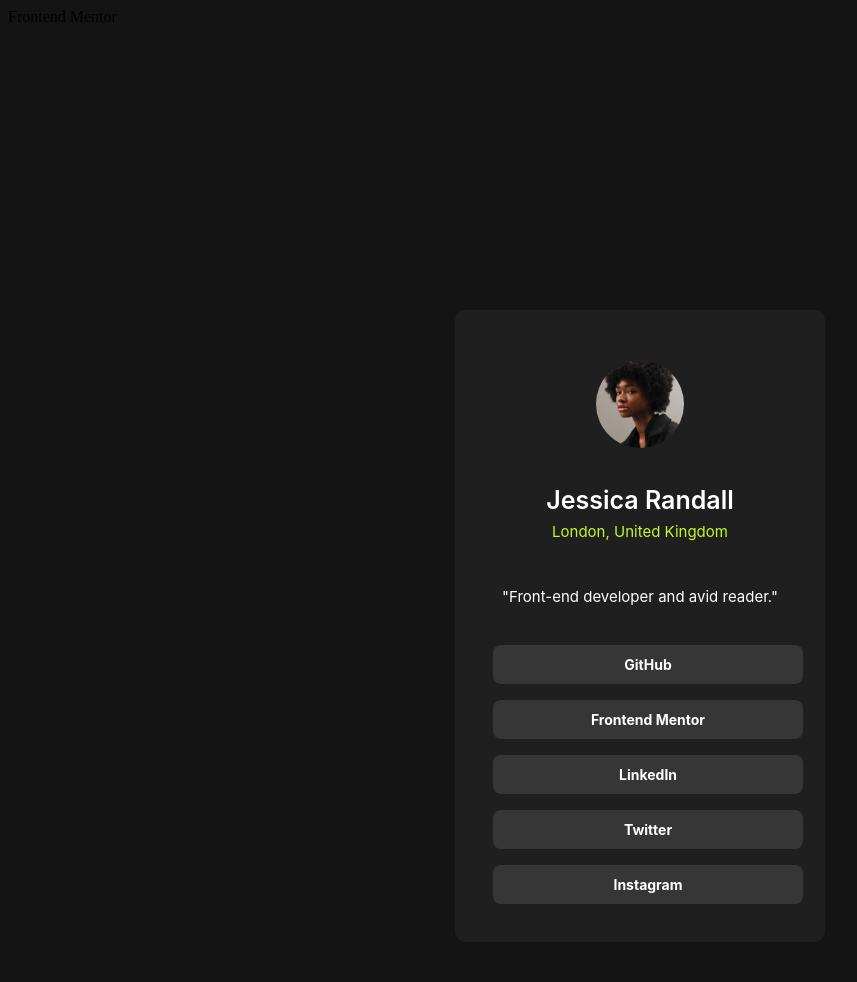
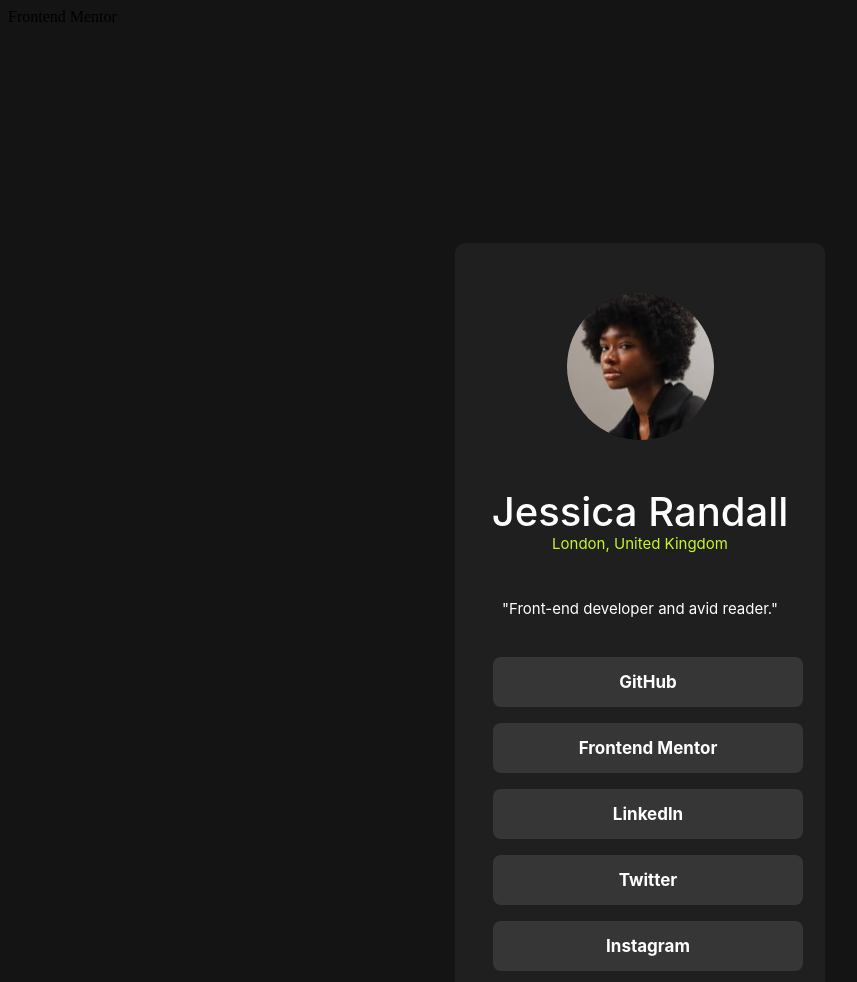
Before and after one commit to WaraChuquimia/social-links-profile, a plain HTML site: page index.html in a window 1280 px wide. Shown: the top 982 px of the page, without its empty margins (0-857 px from the left). Drawn offline with Linux system fonts and the light colour scheme; files that its build step writes are made by us from their sources.

Commit message:
Nuevo estilo

```diff
--- /dev/null
+++ b/assets/style/styledesktop.css
@@ -0,0 +1,27 @@
+.imagen img{
+    width: 75%;
+    margin:auto;
+    border-radius: 50%;
+}
+button{
+    padding: 15px;
+    width: 100%;
+    margin: 8px;
+    border-radius: 8px;
+    background-color: var(--Grey);
+    border: none;
+    color: var(--White);
+    font-size:17px;
+    font-family: "inter",Dense;
+    font-weight: 700;
+}
+.nombre{
+    width: 100%;
+    font-family:"inter",Dense;
+    color:var(--White);
+    text-align:center;
+    font-size: 40px;
+    font-weight:500;
+    height: 10px;
+
+}
--- a/assets/style/stylemobile.css
+++ b/assets/style/stylemobile.css
@@ -30,14 +30,14 @@ body{
 }
 
 button{
-    padding: 11px;
+    padding: 15px;
     width: 100%;
     margin: 8px;
     border-radius: 8px;
     background-color: var(--Grey);
     border: none;
     color: var(--White);
-    font-size:14px;
+    font-size:17px;
     font-family: "inter",sans-serif;
     font-weight: 700;
 }
@@ -52,18 +52,18 @@ button:hover{
 }
 
 .imagen img{
-    width: 45%;
+    width: 75%;
     margin:auto;
     border-radius: 50%;
 }
 
 .nombre{
     width: 100%;
-    font-family:"inter",sans-serif;
+    font-family:"inter",Dense;
     color:var(--White);
     text-align:center;
-    font-size: 25px;
-    font-weight:600;
+    font-size: 40px;
+    font-weight:500;
     height: 10px;
 
 }
--- a/index.html
+++ b/index.html
@@ -4,7 +4,7 @@
   <meta charset="UTF-8">
   <meta name="viewport">
   <link rel="icon" type="image/png" sizes="32x32" href="./assets/images/favicon-32x32.png">
-  <link rel="stylesheet" href="./stylemobile.css"
+  <link rel="stylesheet" href="./assets/style/stylemobile.css"
   <title>Frontend Mentor</title>
 </head>
 <body>
```
